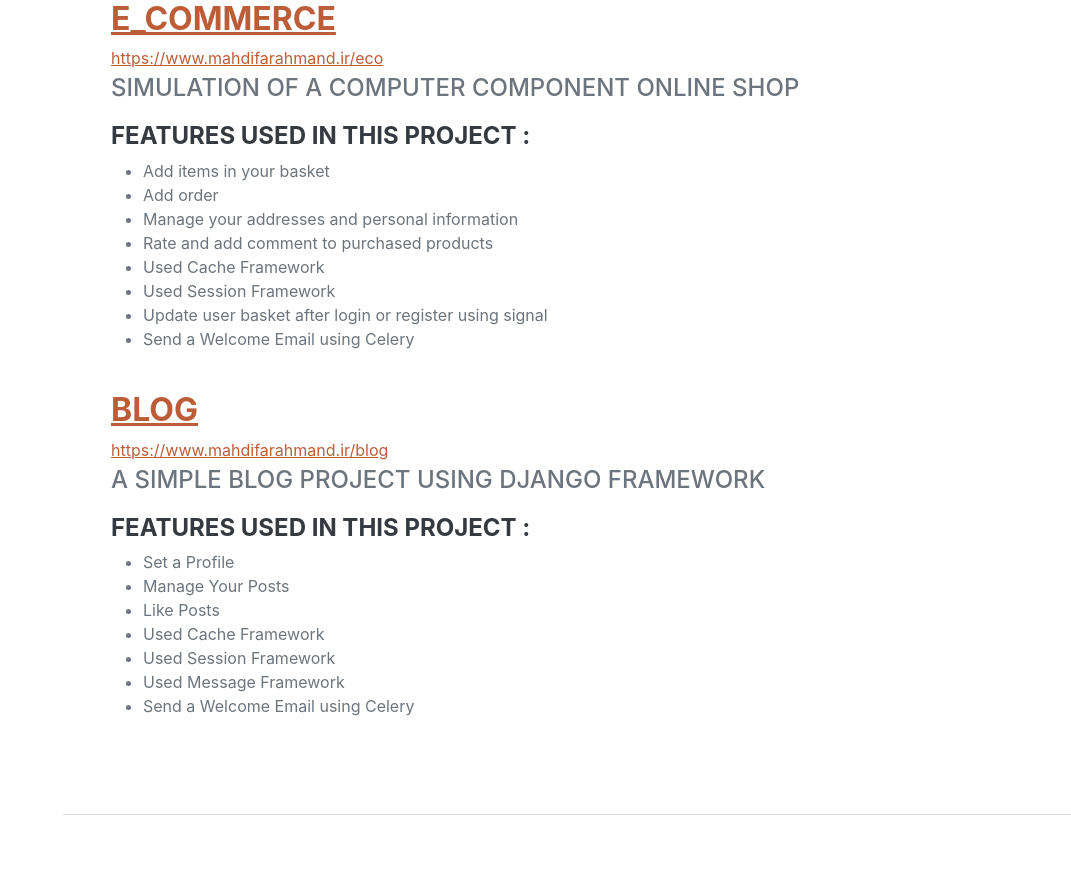
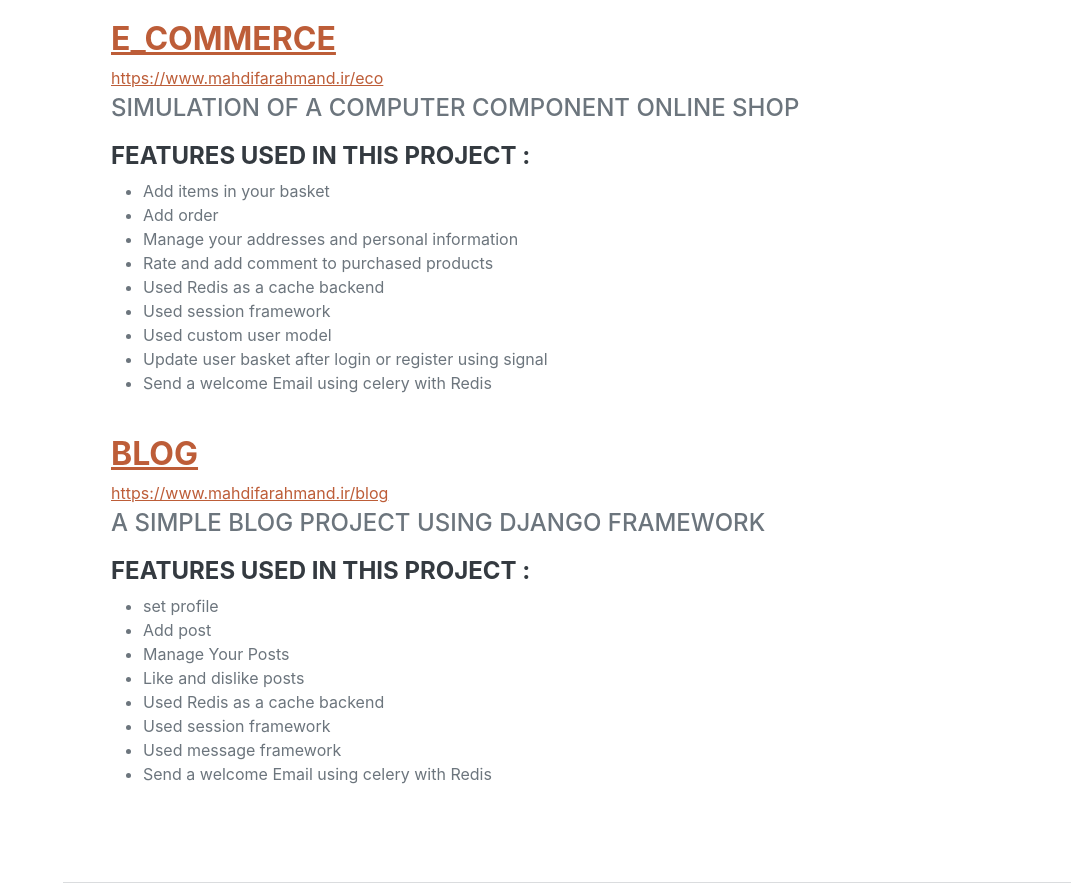
Before and after one commit to erfanfs10/Django-Blog, a Django app: page / in a window 1280 px wide. Shown: the part 3638-4528 px from the top of the page, without its empty margins (209-1280 px from the left). Run offline with Django 3.2, Linux system fonts and the light colour scheme; parts of the project's set-up code (start-up, migrations or seed data) failed here and were passed over; some libraries are stand-ins or nearby versions; some web fonts are replaced.

Commit message:
update resume

```diff
--- a/templates/resume.html
+++ b/templates/resume.html
@@ -57,7 +57,15 @@
                         <a href="https://www.mahdifarahmand.ir" target="_blank">www.mahdifaramand.ir</a>
                     </p>
                     <br>
-                    <p class="lead mb-5">I am a 20-year-old ICT (Information and Communications Technology) student who loves Tech.</p>
+                    <p class="lead mb-3">I am a 20-year-old ICT (Information and Communications Technology) student who loves Tech.</p>
+                    <p class="lead mb-4">
+                        <svg xmlns="http://www.w3.org/2000/svg" width="20" height="20" fill="currentColor" class="bi bi-geo-alt" viewBox="0 0 16 16">
+                        <path d="M12.166 8.94c-.524 1.062-1.234 2.12-1.96 3.07A31.493 31.493 0 0 1 8 14.58a31.481 31.481 0 0 1-2.206-2.57c-.726-.95-1.436-2.008-1.96-3.07C3.304 7.867 3 6.862 3 6a5 5 0 0 1 10 0c0 .862-.305 1.867-.834 2.94zM8 16s6-5.686 6-10A6 6 0 0 0 2 6c0 4.314 6 10 6 10z"/>
+                        <path d="M8 8a2 2 0 1 1 0-4 2 2 0 0 1 0 4zm0 1a3 3 0 1 0 0-6 3 3 0 0 0 0 6z"/>
+                        </svg>Iran/Tehran
+                    </p>
+
+
                     <div class="social-icons">
                         <a class="social-icon" target="_blank" href="https://www.linkedin.com/in/mahdi-farahmand-94b063227/"><i class="fab fa-linkedin-in"></i></a>
                         <a class="social-icon" target="_blank" href="https://github.com/erfanfs10"><i class="fab fa-github"></i></a>
@@ -76,7 +84,7 @@
                         <div class="flex-grow-1">
                             <h3 class="mb-0">backend developer</h3>
                             <div class="subheading mb-3">Python & Django</div>
-                            <p>6 years of experience in python programming Language and 1 year of experience in backend programming with django framework.
+                            <p>6 years of experience in python programming Language and 1 year of experience in backend programming with django and django-rest-framework.
                             </p>
                         </div>
                         <div class="flex-shrink-0"><span class="text-primary"></span></div>
@@ -181,10 +189,11 @@
                         <li>Add order</li>
                         <li>Manage your addresses and personal information</li>
                         <li>Rate and add comment to purchased products</li>
-                        <li>Used Cache Framework</li>
-                        <li>Used Session Framework</li>
+                        <li>Used Redis as a cache backend</li>
+                        <li>Used session framework</li>
+                        <li>Used custom user model</li>
                         <li>Update user basket after login or register using signal</li>
-                        <li>Send a Welcome Email using Celery</li>
+                        <li>Send a welcome Email using celery with Redis</li>
                     </ul>
                     <br>
 
@@ -193,13 +202,14 @@
                     <div class="subheading mb-3">A Simple Blog Project Using Django Framework</div>
                     <h4>Features used in this project : </h4>
                     <ul>
-                        <li>Set a Profile</li>
+                        <li>set profile</li>
+                        <li>Add post</li>
                         <li>Manage Your Posts</li>
-                        <li>Like Posts</li>
-                        <li>Used Cache Framework</li>
-                        <li>Used Session Framework</li>
-                        <li>Used Message Framework</li>
-                        <li>Send a Welcome Email using Celery</li>
+                        <li>Like and dislike posts</li>
+                        <li>Used Redis as a cache backend</li>
+                        <li>Used session framework</li>
+                        <li>Used message framework</li>
+                        <li>Send a welcome Email using celery with Redis </li>
                     </ul>
                 </div>
 
```
